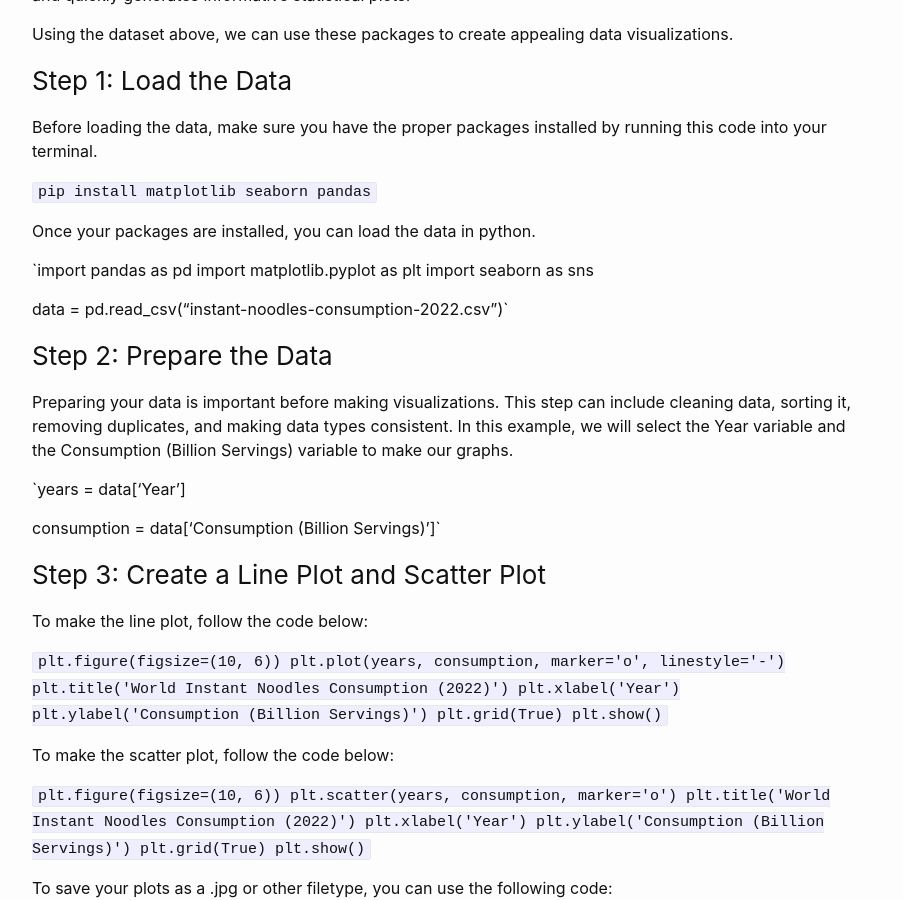
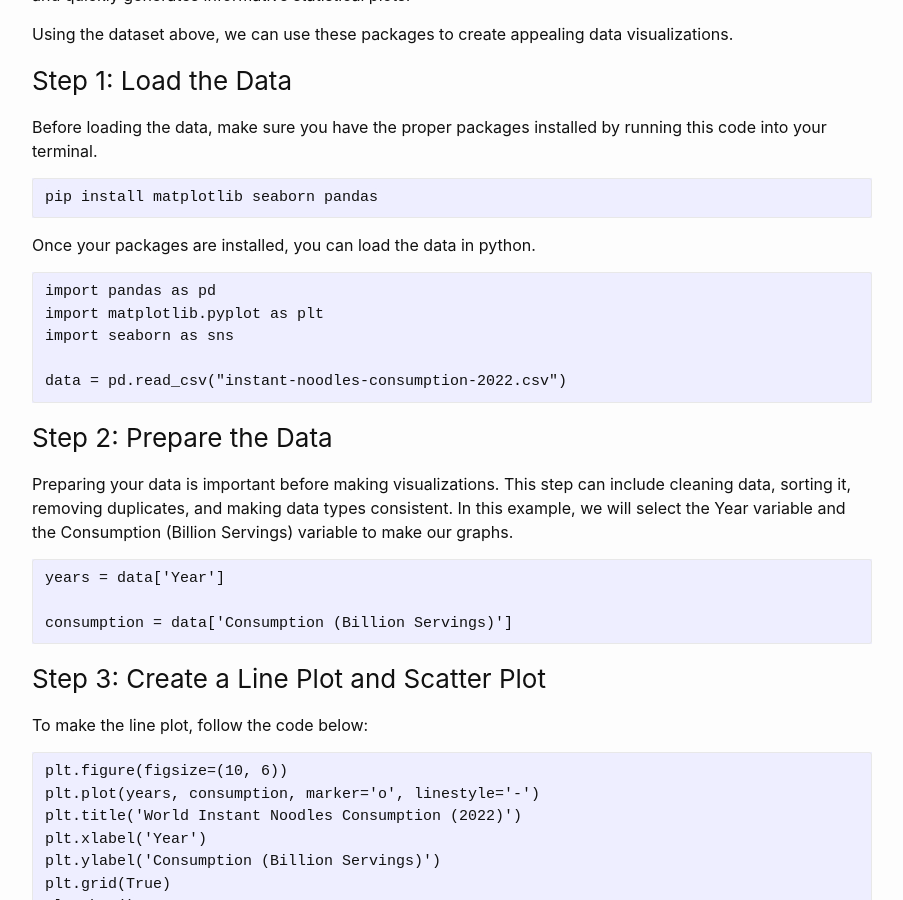
Before and after one commit to kylieclinton/blog386, a Jekyll site: the page built from _posts/2023-09-01-first-post.md, in a window 1280 px wide and 900 px high, scrolled down 953 px. Shown: the whole window, without its empty margins (188-1091 px from the left). Built offline with Jekyll 4.4.1, drawn with Linux system fonts in a browser that asks for light colours; comment, search, counter and statistics services are not loaded.

Commit message:
Update 2023-09-01-first-post.md

````diff
--- a/_posts/2023-09-01-first-post.md
+++ b/_posts/2023-09-01-first-post.md
@@ -19,45 +19,57 @@ Using the dataset above, we can use these packages to create appealing data visu
 ### Step 1: Load the Data
 Before loading the data, make sure you have the proper packages installed by running this code into your terminal.
 
-`pip install matplotlib seaborn pandas`
+```
+pip install matplotlib seaborn pandas
+```
 
 Once your packages are installed, you can load the data in python.
 
-`import pandas as pd
+```
+import pandas as pd
 import matplotlib.pyplot as plt
 import seaborn as sns
 
-data = pd.read_csv("instant-noodles-consumption-2022.csv")`
+data = pd.read_csv("instant-noodles-consumption-2022.csv")
+```
 
 ### Step 2: Prepare the Data
 Preparing your data is important before making visualizations. This step can include cleaning data, sorting it, removing duplicates, and making data types consistent. In this example, we will select the Year variable and the Consumption (Billion Servings) variable to make our graphs.
 
-`years = data['Year']
+```
+years = data['Year']
 
-consumption = data['Consumption (Billion Servings)']`
+consumption = data['Consumption (Billion Servings)']
+```
 
 ### Step 3: Create a Line Plot and Scatter Plot
 To make the line plot, follow the code below:
 
-`plt.figure(figsize=(10, 6))
+```
+plt.figure(figsize=(10, 6))
 plt.plot(years, consumption, marker='o', linestyle='-')
 plt.title('World Instant Noodles Consumption (2022)')
 plt.xlabel('Year')
 plt.ylabel('Consumption (Billion Servings)')
 plt.grid(True)
-plt.show()`
+plt.show()
+```
 
 To make the scatter plot, follow the code below:
 
-`plt.figure(figsize=(10, 6))
+```
+plt.figure(figsize=(10, 6))
 plt.scatter(years, consumption, marker='o')
 plt.title('World Instant Noodles Consumption (2022)')
 plt.xlabel('Year')
 plt.ylabel('Consumption (Billion Servings)')
 plt.grid(True)
-plt.show()`
+plt.show()
+```
 
 To save your plots as a .jpg or other filetype, you can use the following code:
 
-`plt.savefig('line_plot.jpg', format='jpg')
-plt.savefig('scatter_plot.jpg, format='jpg')`
+```
+plt.savefig('line_plot.jpg', format='jpg')
+plt.savefig('scatter_plot.jpg, format='jpg')
+```
````
